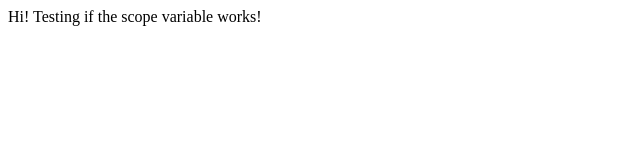
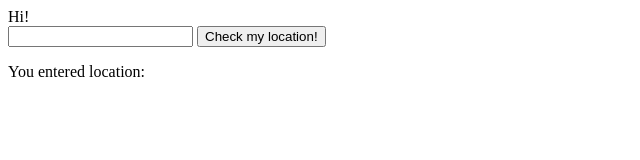
Before and after one commit to JaserAkuly/weather-app, a plain HTML site: page index.html in a window 1280 px wide. Shown: the whole page, without its empty margins (0-640 px from the left). Drawn offline with nearby package versions, Linux system fonts and the light colour scheme.

Commit message:
Ask user for location

```diff
--- a/index.html
+++ b/index.html
@@ -6,6 +6,13 @@
 </head>
 <body ng-controller="weatherCtrl">
 <span>{{hello}}</span>
+
+<form>
+    <input model="location" type="text"/>
+    <input ng-click="checkWeather(location)" type="button" value="Check my location!"/>
+</form>
+
+<span>You entered location: {{location_entered}}</span>
 
 <!--<ul>
     <li ng-repeat="phone in phones">
--- a/js/controllers.js
+++ b/js/controllers.js
@@ -1,8 +1,13 @@
 /**
  * Created by JaserAkuly on 10/5/15.
  */
+
 var weatherApp = angular.module('weatherApp', []);
 
 weatherApp.controller('weatherCtrl', function ($scope) {
-    $scope.hello = 'Hi! Testing if the scope variable works!';
+    $scope.hello = 'Hi!';
+
+    $scope.checkWeather = function(loc) {
+        $scope.location_entered = loc;
+    };
 });
```
